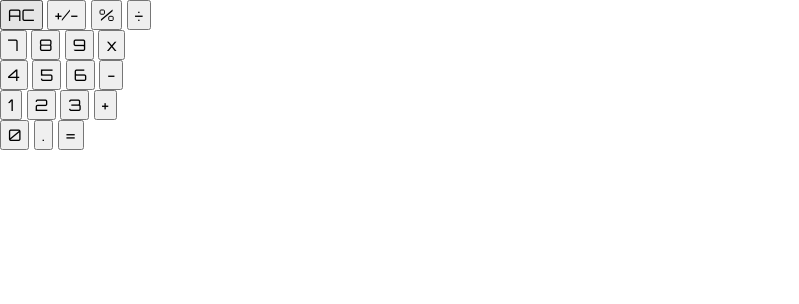
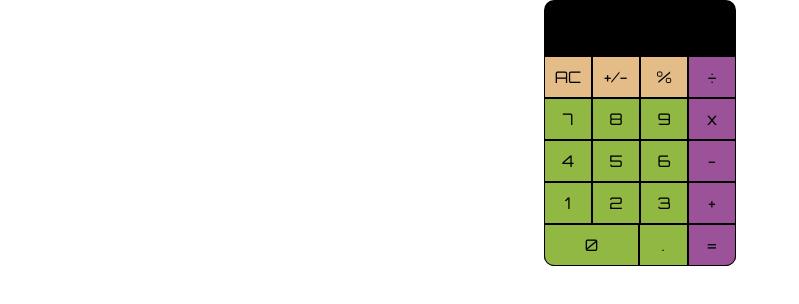
Before and after one commit to saykate/Calculator, a plain HTML site: page index.html in a window 1280 px wide. Shown: the whole page, without its empty margins (0-799 px from the left). Drawn offline with Linux system fonts and the light colour scheme.

Commit message:
css set up

```diff
--- a/index.html
+++ b/index.html
@@ -14,35 +14,35 @@
 <body>
     <div class="main-container">
             <div class="display"></div>
-        <div class="grid-buttons">
-            <div class="row-1">
-                <button class="clear">AC</button>
-                <button class="pos-neg">+/-</button>
-                <button class="percent">%</button>
-                <button class="divide orange">&#247</button>
+            <div class="flex-buttons">
+                <div class="row-1 row">
+                    <div class="clear option flex-child">AC</div>
+                    <div class="pos-neg option flex-child">+/-</div>
+                    <div class="percent option flex-child">%</div>
+                    <div class="divide func flex-child">&#247</div>
                 </div>
-            <div class="row-2">
-                <button class="seven num">7</button>
-                <button class="eight num">8</button>
-                <button class="nine num">9</button>
-                <button class="times orange">x</button>
+                <div class="row-2 row">
+                    <div class="seven num flex-child">7</div>
+                    <div class="eight num flex-child">8</div>
+                    <div class="nine num flex-child">9</div>
+                    <div class="times func flex-child">x</div>
                 </div>
-            <div class="row-3">
-                <button class="four num">4</button>
-                <button class="five num">5</button>
-                <button class="six num">6</button>
-                <button class="minus orange">-</button>
+                <div class="row-3 row">
+                    <div class="four num flex-child">4</div>
+                    <div class="five num flex-child">5</div>
+                    <div class="six num flex-child">6</div>
+                    <div class="minus func flex-child">-</div>
                 </div>
-            <div class="row-4">
-                <button class="one num">1</button>
-                <button class="two num">2</button>
-                <button class="three num">3</button>
-                <button class="plus orange">+</button>
+                <div class="row-4 row">
+                    <div class="one num flex-child">1</div>
+                    <div class="two num flex-child">2</div>
+                    <div class="three num flex-child">3</div>
+                    <div class="plus func flex-child">+</div>
                 </div>
-            <div class="row-5">
-                <button class="0 num span-2">0</button>
-                <button class="decimal">.</button>
-                <button class="equal orange">=</button>
+                <div class="row-5 row">
+                    <div class="zero num span-two flex-child">0</div>
+                    <div class="decimal num flex-child">.</div>
+                    <div class="equal func flex-child">=</div>
                 </div>
             </div>
     </div>
--- a/styles.css
+++ b/styles.css
@@ -19,15 +19,60 @@
   input, button, textarea, select {
     font: inherit;
   }
-  p, h1, h2, h3, h4, h5, h6 {
-    overflow-wrap: break-word;
-  }
-  #root, #__next {
-    isolation: isolate;
-  }
 
 /* general styling */
 
 body {
     font-family: 'Orbitron', sans-serif;
 }
+
+.main-container {
+    width: 12rem;
+    margin: auto;
+    border-radius: 10px;
+    background-color: black;
+}
+
+.display {
+    min-height: 3.5rem;
+}
+
+.flex-buttons {
+    display: flex;
+    flex-direction: column;
+}
+
+.row {
+  display: flex;
+}
+
+.flex-child {
+    flex: 1;
+    text-align: center;
+    padding: .5rem 0;
+    border: 1px solid black;
+}
+
+.span-two {
+    flex: 2;
+}
+
+.zero {
+  border-bottom-left-radius: 10px;
+}
+
+.equal {
+  border-bottom-right-radius: 10px;
+}
+
+.func {
+    background-color: rgb(155, 82, 152);
+}
+
+.num {
+    background-color: rgb(145, 184, 66);
+}
+
+.option {
+    background-color: rgb(228, 188, 136);
+}
```
Lines whose indentation alone changed are shown as unchanged.
